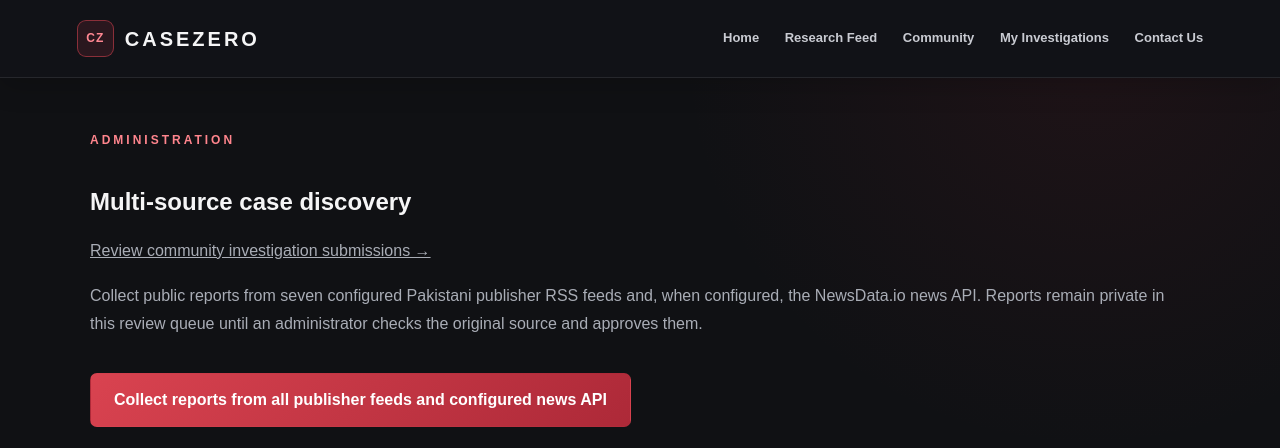
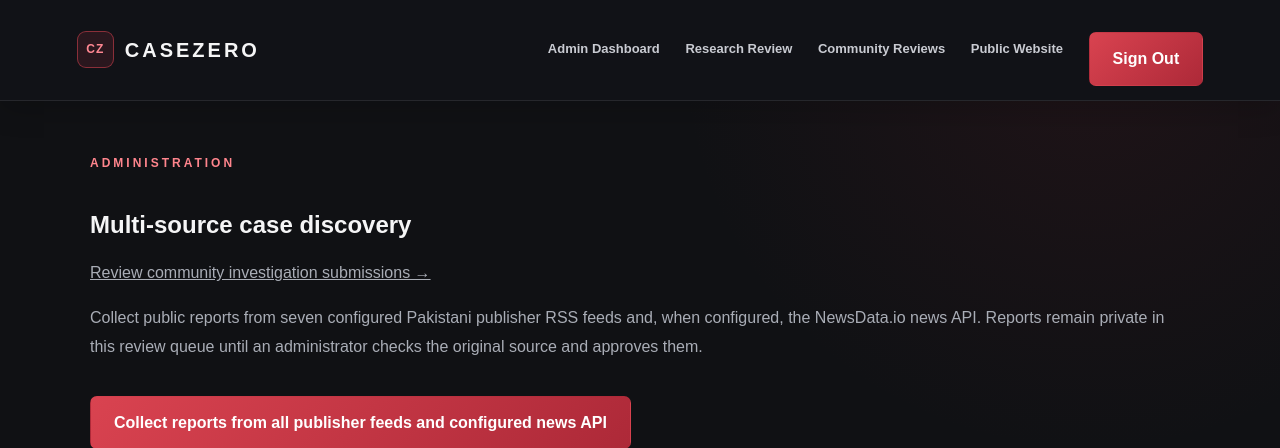
Before and after one commit to roshniqureshii14-lgtm/CaseZero, a Spring Boot app: page /admin/research in a window 1280 px wide. Shown: the top 448 px of the page. Run offline with Spring Boot 4, Linux system fonts and the light colour scheme; a user stored in the database is signed in; tables that the repository leaves empty hold one stand-in row (values such as "Sample post"); some of the project's set-up classes (security, data sources, template engines, error pages and the like) are left out, and stand-ins take their place; some libraries are stand-ins or nearby versions.

Commit message:
Show separate admin navigation for administrator accounts

```diff
--- a/src/main/resources/templates/fragments/header.html
+++ b/src/main/resources/templates/fragments/header.html
@@ -3,7 +3,18 @@
         <span class="brand-mark">CZ</span>
         <span class="brand-word">CASEZERO</span>
     </a>
-    <nav class="site-nav" aria-label="Main navigation">
+
+    <nav class="site-nav" aria-label="Main navigation" sec:authorize="hasRole('ADMIN')">
+        <a th:href="@{/admin}">Admin Dashboard</a>
+        <a th:href="@{/admin/research}">Research Review</a>
+        <a th:href="@{/admin/investigations}">Community Reviews</a>
+        <a th:href="@{/}">Public Website</a>
+        <form th:action="@{/logout}" method="post" class="nav-logout">
+            <button type="submit">Sign Out</button>
+        </form>
+    </nav>
+
+    <nav class="site-nav" aria-label="Main navigation" sec:authorize="!hasRole('ADMIN')">
         <a th:href="@{/}">Home</a>
         <a th:href="@{/research}">Research Feed</a>
         <a th:href="@{/community}">Community</a>
@@ -11,5 +22,8 @@
         <a th:href="@{/contact}">Contact Us</a>
         <a sec:authorize="isAnonymous()" class="nav-signin" th:href="@{/login}">Sign In</a>
         <a sec:authorize="isAnonymous()" class="nav-signup" th:href="@{/signup}">Create Account</a>
+        <form sec:authorize="isAuthenticated()" th:action="@{/logout}" method="post" class="nav-logout">
+            <button type="submit">Sign Out</button>
+        </form>
     </nav>
 </header>
```
